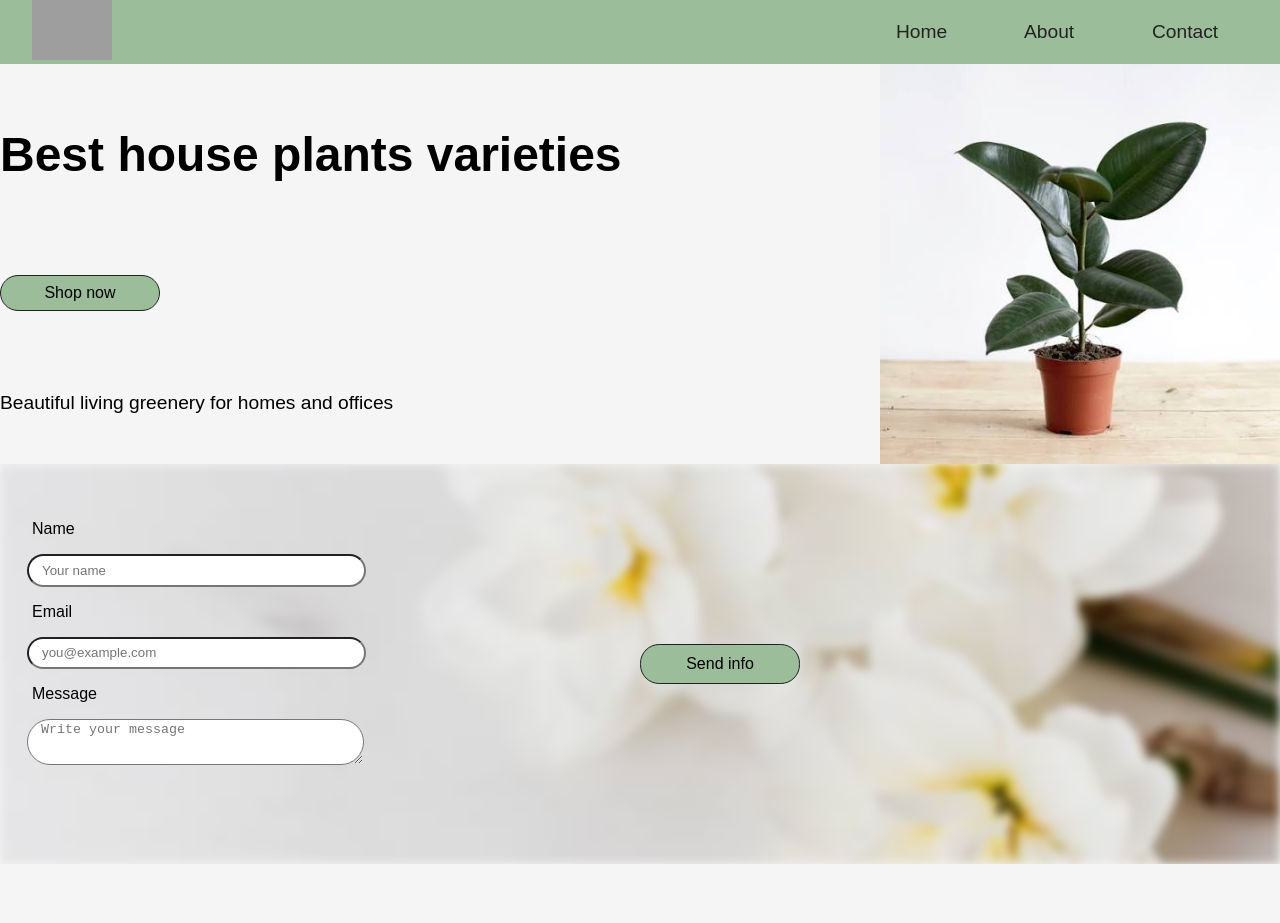
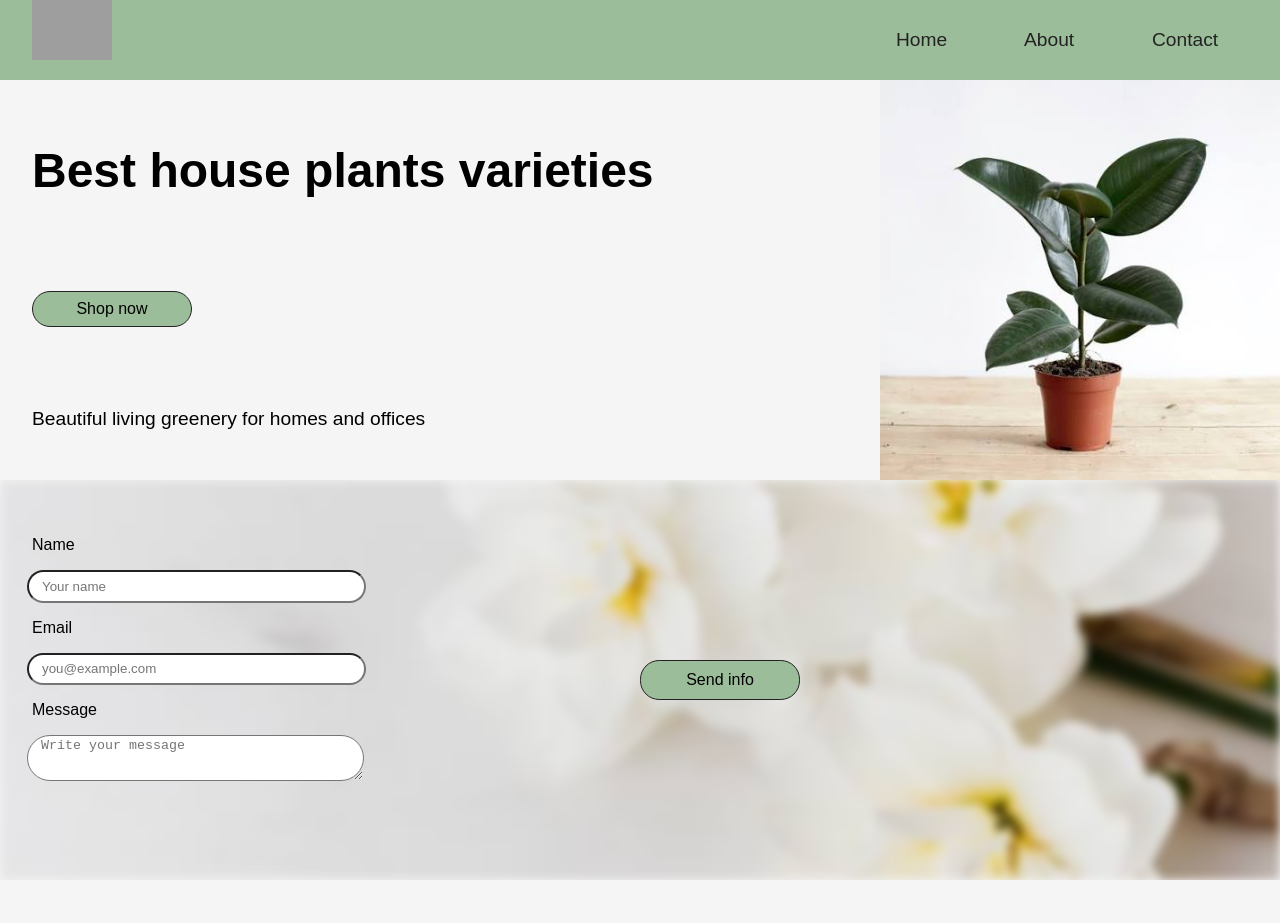
Before and after one commit to natalymelnichuk/website-project, a plain HTML site: page index.html in a window 1280 px wide. Shown: the top 923 px of the page. Drawn offline with Linux system fonts and the light colour scheme; grey boxes are pictures that could not be loaded.

Commit message:
Fix site

```diff
--- a/style.css
+++ b/style.css
@@ -9,7 +9,10 @@ body {
     justify-content: space-between;
     align-content: center;
     width: 100%;
+    height: 80px;
     background-color: #9CBD9A;
+    position: fixed;
+    z-index: 5;
 }
 
 nav {
@@ -38,7 +41,7 @@ nav ul li a {
 }
 
 nav ul li a:hover {
-    color: #9CBD9A;
+    color: honeydew;
 }
 
 .header a img {
@@ -50,6 +53,7 @@ nav ul li a:hover {
     display: flex;
     justify-content: space-between;
     height: 400px;
+    padding-top: 80px;
 }
 
 .hero-text {
@@ -57,6 +61,7 @@ nav ul li a:hover {
     flex-direction: column;
     justify-content: space-around;
     height: 100%;
+    padding-left: 2em;
 }
 
 .hero-text h1 {
```
